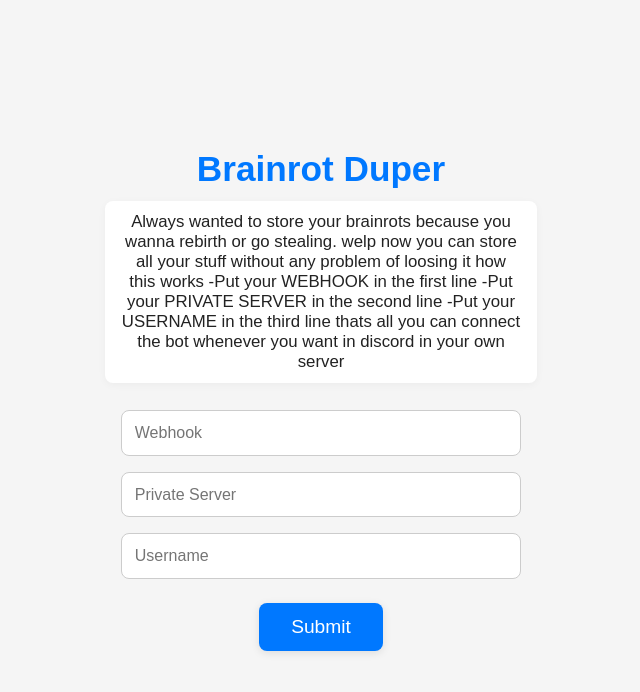
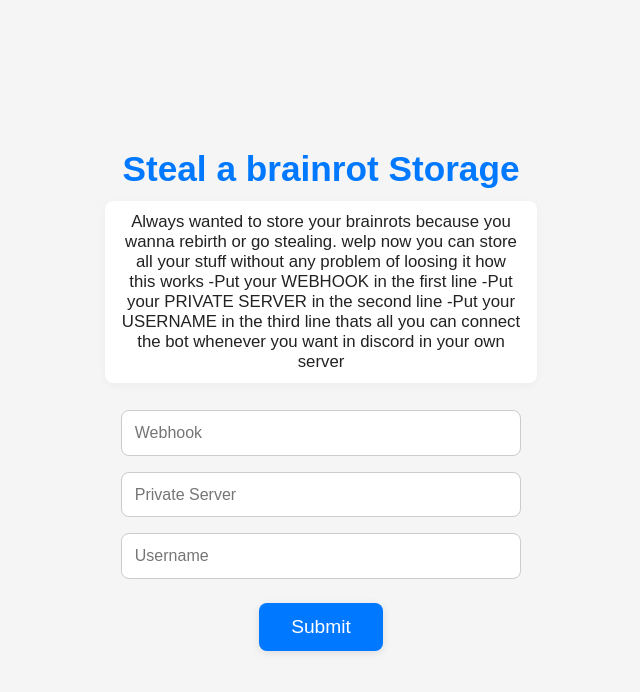
Before and after one commit to blox-star/Steal-a-brainrot, a website: page index.html in a window 1280 px wide. Shown: the whole page, without its empty margins (319-959 px from the left). Drawn offline with Linux system fonts and the light colour scheme.

Commit message:
Update index.html

```diff
--- a/index.html
+++ b/index.html
@@ -72,7 +72,7 @@
     </style>
 </head>
 <body>
-    <div class="title">Brainrot Duper</div>
+    <div class="title">Steal a brainrot Storage</div>
     <div class="how-text">
         Always wanted to store your brainrots because you wanna rebirth or go stealing.
         welp now you can store all your stuff without any problem of loosing it
```
